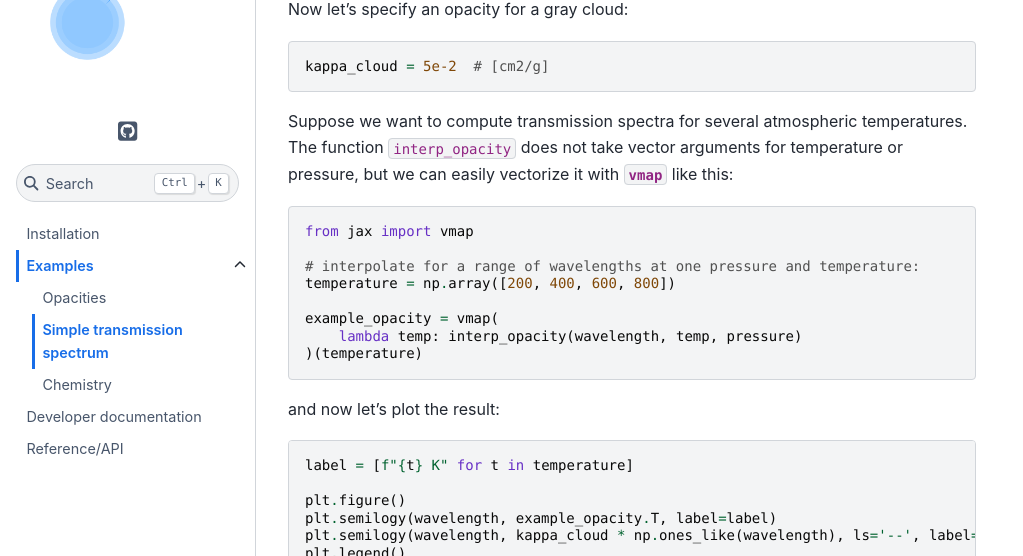
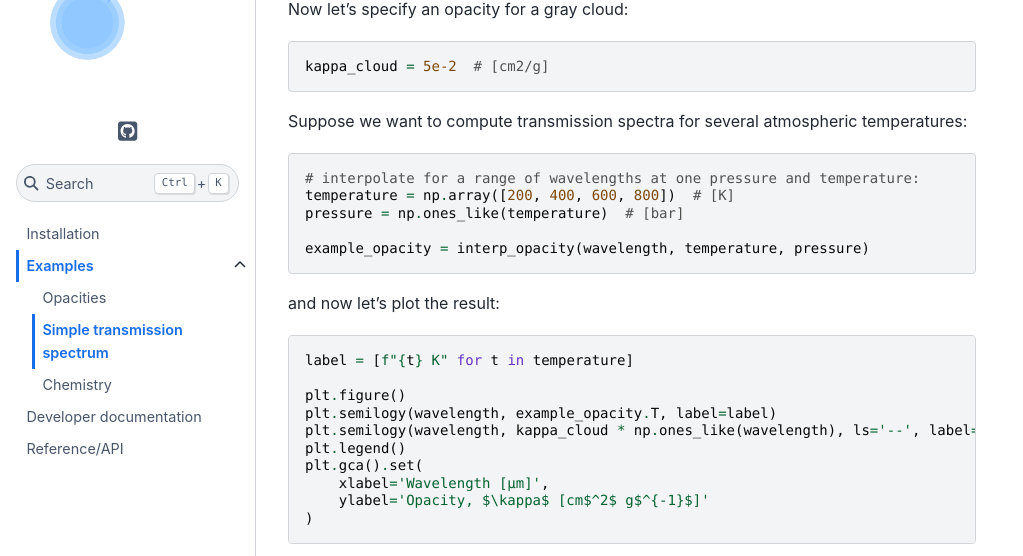
Before and after one commit to bmorris3/shone, a Sphinx documentation site: the page built from docs/shone/examples/simple_transmission.rst, in a window 1280 px wide and 900 px high, scrolled down 1884 px, cut to the strip 149-705 px from the top of the window. Shown: the whole strip, without its empty margins (0-1023 px from the left). Built offline with Sphinx 7.4.7 and the Sphinx Book theme 1.1.4, drawn with Linux system fonts in a browser that asks for light colours; the version number could not be read and is left out.

Commit message:
do the vmap for the user

```diff
--- a/docs/shone/examples/simple_transmission.rst
+++ b/docs/shone/examples/simple_transmission.rst
@@ -132,20 +132,15 @@ Now let’s specify an opacity for a gray cloud:
 
 
 Suppose we want to compute transmission spectra for several atmospheric
-temperatures. The function ``interp_opacity`` does not take vector
-arguments for temperature or pressure, but we can easily vectorize it
-with `~jax.vmap` like this:
+temperatures:
 
 .. code-block:: python
 
-    from jax import vmap
+    # interpolate for a range of wavelengths at one pressure and temperature:
+    temperature = np.array([200, 400, 600, 800])  # [K]
+    pressure = np.ones_like(temperature)  # [bar]
 
-    # interpolate for a range of wavelengths at one pressure and temperature:
-    temperature = np.array([200, 400, 600, 800])
-
-    example_opacity = vmap(
-        lambda temp: interp_opacity(wavelength, temp, pressure)
-    )(temperature)
+    example_opacity = interp_opacity(wavelength, temperature, pressure)
 
 and now let's plot the result:
 
@@ -164,8 +159,6 @@ and now let's plot the result:
 
 .. plot::
 
-    from jax import vmap
-
     import matplotlib.pyplot as plt
     from shone.opacity import Opacity, generate_synthetic_opacity
 
@@ -178,14 +171,13 @@ and now let's plot the result:
     interp_opacity = opacity.get_interpolator()
 
     wavelength = np.linspace(1, 5, 500)  # [µm]
-    pressure = 1  # [bar]
+    temperature = np.array([200, 400, 600, 800])  # [K]
+    pressure = np.ones_like(temperature)  # [bar]
+
     # interpolate for a range of wavelengths at one pressure and temperature:
-
     temperature = np.array([200, 400, 600, 800])
     label = [f"{t} K" for t in temperature]
-    example_opacity = vmap(
-        lambda temp: interp_opacity(wavelength, temp, pressure)
-    )(temperature)
+    example_opacity = interp_opacity(wavelength, temperature, pressure)
 
     kappa_cloud = 5e-2  # [cm2/g]
 
@@ -239,7 +231,6 @@ Now let's plot the result:
 
 .. plot::
 
-    from jax import vmap
     import matplotlib.pyplot as plt
 
     import astropy.units as u
@@ -257,16 +248,15 @@ Now let's plot the result:
     interp_opacity = opacity.get_interpolator()
 
     wavelength = np.linspace(1, 5, 500)  # [µm]
-    pressure = 1  # [bar]
 
-    from jax import vmap
+    temperature = np.array([200, 400, 600, 800])  # [K]
+    pressure = np.ones_like(temperature)  # [bar]
+
 
     temperature = np.array([200, 400, 600, 800])
     label = [f"{t} K" for t in temperature]
 
-    example_opacity = vmap(
-        lambda temp: interp_opacity(wavelength, temp, pressure)
-    )(temperature)
+    example_opacity = interp_opacity(wavelength, temperature, pressure)
 
     kappa_cloud = 5e-2  # [cm2/g]
 
```
Also changed, not shown: docs/shone/examples/opacities.rst (+3 -6 lines), 1 other file.
